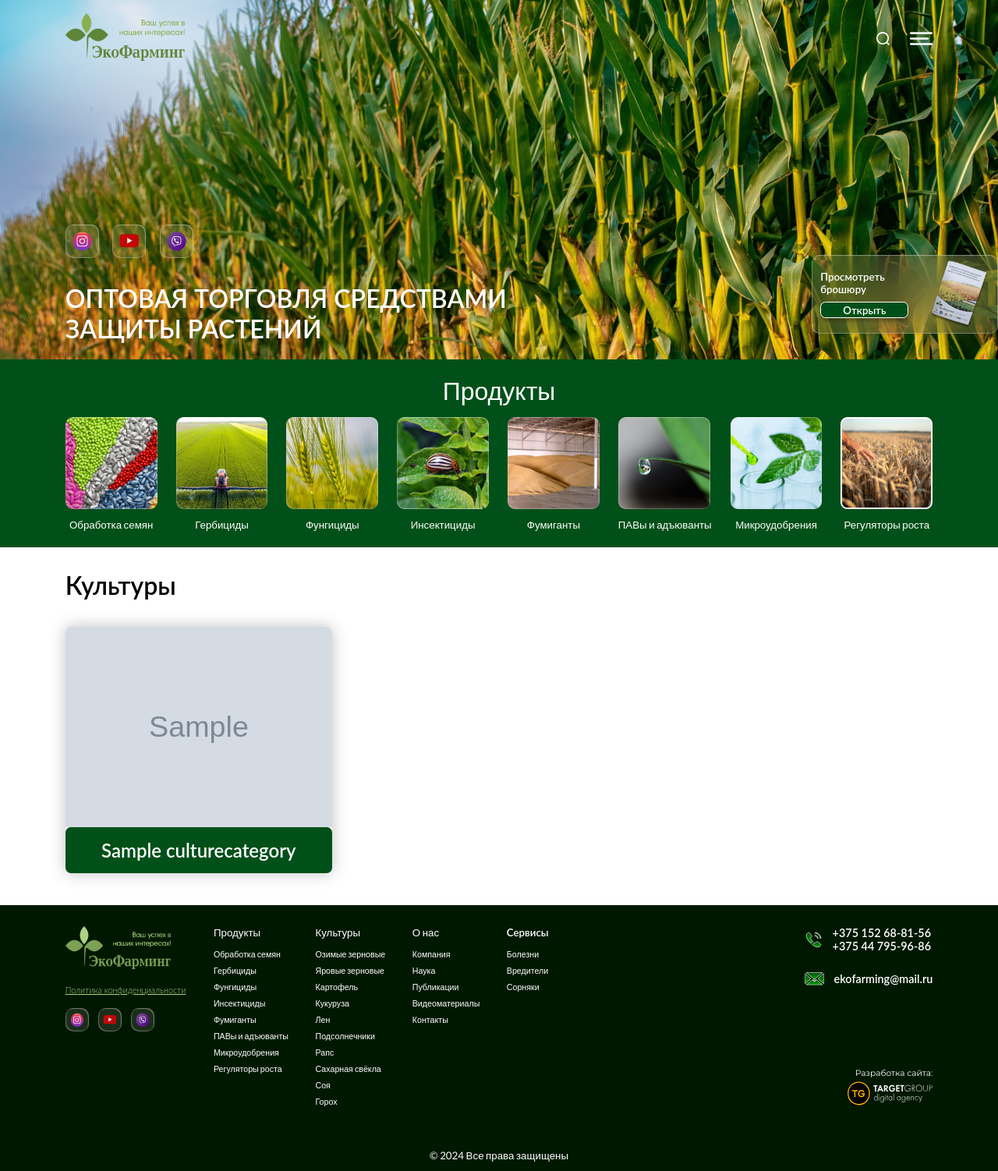
After one commit to SterrenHeer/EcoFarmingDjango, a Django app: page /culture/categories/1 in a window 1280 px wide. The commit adds this page. Shown: the whole page at 78% size. Run offline with Django 5.2, Linux system fonts and the light colour scheme; tables that the repository leaves empty hold one stand-in row (values such as "Sample post"); grey boxes marked "Sample" are stand-in pictures; some web fonts are replaced.

Commit message:
add cultures categories page and models for cultures

```diff
--- a/eco_farming/models.py
+++ b/eco_farming/models.py
@@ -146,3 +146,49 @@ class HarmfulImage(models.Model):
 
     def __str__(self):
         return self.harmful.title
+
+
+class CultureCategory(models.Model):
+    title = models.CharField("Название", max_length=100)
+    image = models.ImageField("Изображение", upload_to='product_categories')
+    icon = models.ImageField("Иконка", upload_to='culture_categories')
+    description = models.TextField("Описание")
+
+    class Meta:
+        verbose_name = 'категория культур'
+        verbose_name_plural = 'Категории культур'
+
+    def __str__(self):
+        return self.title
+
+    def get_absolute_url(self):
+        return reverse('', args=[str(self.title)])
+
+
+class Culture(models.Model):
+    title = models.CharField("Название", max_length=100)
+    image = models.ImageField("Изображение", upload_to='culture_items')
+    description = models.TextField("Описание")
+    culture = models.ForeignKey(CultureCategory, on_delete=models.CASCADE, verbose_name="Культура")
+
+    class Meta:
+        verbose_name = 'культура'
+        verbose_name_plural = 'Культуры'
+
+    def __str__(self):
+        return self.title
+
+    def get_absolute_url(self):
+        return reverse('brands_details', args=[str(self.id), str(self.product_category.title)])
+
+
+class CultureBrands(models.Model):
+    category = models.ForeignKey(CultureCategory, on_delete=models.CASCADE, verbose_name="Культура")
+    brand = models.ForeignKey(Brand, on_delete=models.CASCADE, verbose_name="Препарат")
+
+    class Meta:
+        verbose_name = 'препарат для категории культур'
+        verbose_name_plural = 'Препараты для категории культур'
+
+    def __str__(self):
+        return self.brand.title
--- /dev/null
+++ b/eco_farming/templates/cultures.html
@@ -0,0 +1,26 @@
+{% extends "base.html" %}
+{% load static %}
+
+{% block title %}
+    Культуры
+{% endblock %}
+
+{% block content %}
+<section class="categories">
+    <div class="container">
+        <div class="title title_48 semi-bold">Культуры</div>
+        <div class="categories_wrapper">
+            {% if culturecategory_list %}
+                {% for category in culturecategory_list %}
+                    <div class="categories_item other" onclick="location='#'">
+                        <img src="{{ category.image.url }}" alt="category">
+                        <div class="title title_36 semi-bold">{{ category.title }}</div>
+                    </div>
+                {% endfor %}
+            {% else %}
+                <div class="title title_20 regular">Записи будут добавлены в ближайшее время</div>
+            {% endif %}
+        </div>
+    </div>
+</section>
+{% endblock %}
--- a/eco_farming/templates/footer.html
+++ b/eco_farming/templates/footer.html
@@ -20,7 +20,7 @@
                 </div>
             </div>
             <div class="footer_links">
-                <a href="products.html" class="title title_20 semi_bold">Продукты</a>
+                <a href="{% url 'culture_categories' 'Продукты' %}" class="title title_20 semi_bold">Продукты</a>
                 <a href="{% url 'product_brands' 'Обработка семян' %}" class="title">Обработка семян</a>
                 <a href="{% url 'product_brands' 'Гербициды' %}" class="title">Гербициды</a>
                 <a href="{% url 'product_brands' 'Фунгициды' %}" class="title">Фунгициды</a>
@@ -31,7 +31,7 @@
                 <a href="{% url 'product_brands' 'Регуляторы роста' %}" class="title">Регуляторы роста</a>
             </div>
             <div class="footer_links">
-                <a href="cultures.html" class="title title_20 semi_bold">Культуры</a>
+                <a href="{% url 'product_categories' 'Культуры' %}" class="title title_20 semi_bold">Культуры</a>
                 <a href="#" class="title">Озимые зерновые</a>
                 <a href="#" class="title">Яровые зерновые</a>
                 <a href="#" class="title">Картофель</a>
--- a/eco_farming/templates/header.html
+++ b/eco_farming/templates/header.html
@@ -76,7 +76,7 @@
         </div>
         <div class="container others all">
             <a href="{% url 'product_categories' 'Продукты' %}" class="title title_24 semi-bold">Продукты</a>
-            <a href="cultures.html" class="title title_24 semi-bold">Культуры</a>
+            <a href="{% url 'culture_categories' 'Культуры' %}" class="title title_24 semi-bold">Культуры</a>
             <a href="{% url 'harmful_categories' 'Вредные объекты' %}" class="title title_24 semi-bold">Вредные объекты</a>
         </div>
         <div class="container others products">
@@ -122,7 +122,7 @@
                         <li><a href="{% url 'product_brands' 'Регуляторы роста' %}" class="title medium">Регуляторы роста</a></li>
                     </ul>
                 </li>
-                <li><a href="cultures.html" class="title title_20 semi-bold">Культуры</a>
+                <li><a href="{% url 'culture_categories' 'Культуры' %}" class="title title_20 semi-bold">Культуры</a>
                     <ul>
                         <li><a href="culture_page.html" class="title medium">Озимые зерновые</a></li>
                         <li><a href="#" class="title medium">Яровые зерновые</a></li>
--- a/eco_farming/urls.py
+++ b/eco_farming/urls.py
@@ -12,4 +12,5 @@ urlpatterns = [
     path('products/categories/<str:type>', views.ProductCategoryView.as_view(), name='product_categories'),
     path('product_brands/<str:type>/', views.BrandsListView.as_view(), name='product_brands'),
     path('brand_page/details/<int:pk>/<str:type>/', views.BrandDetailView.as_view(), name='brands_details'),
+    path('culture/categories/<str:type>', views.CultureCategoryView.as_view(), name='culture_categories'),
 ] + static(settings.MEDIA_URL, document_root=settings.MEDIA_ROOT)
--- a/eco_farming/views.py
+++ b/eco_farming/views.py
@@ -1,6 +1,6 @@
 from django.shortcuts import render
 from django.views.generic import ListView, DetailView
-from .models import WeatherSlide, ProductCategory, Brand, Harmful, HarmfulCategory
+from .models import WeatherSlide, ProductCategory, Brand, Harmful, HarmfulCategory, CultureCategory
 from django.core.paginator import Paginator
 
 
@@ -73,3 +73,8 @@ class HarmfulDetailView(DetailView):
         page = self.request.GET.get('page')
         brands = paginator.get_page(page)
         return brands
+
+
+class CultureCategoryView(ListView):
+    model = CultureCategory
+    template_name = 'cultures.html'
```
Also changed, not shown: eco_farming/admin.py (+14 -1 lines), eco_farming/migrations/0018_culturecategory_culturebrands_culture.py (added).
